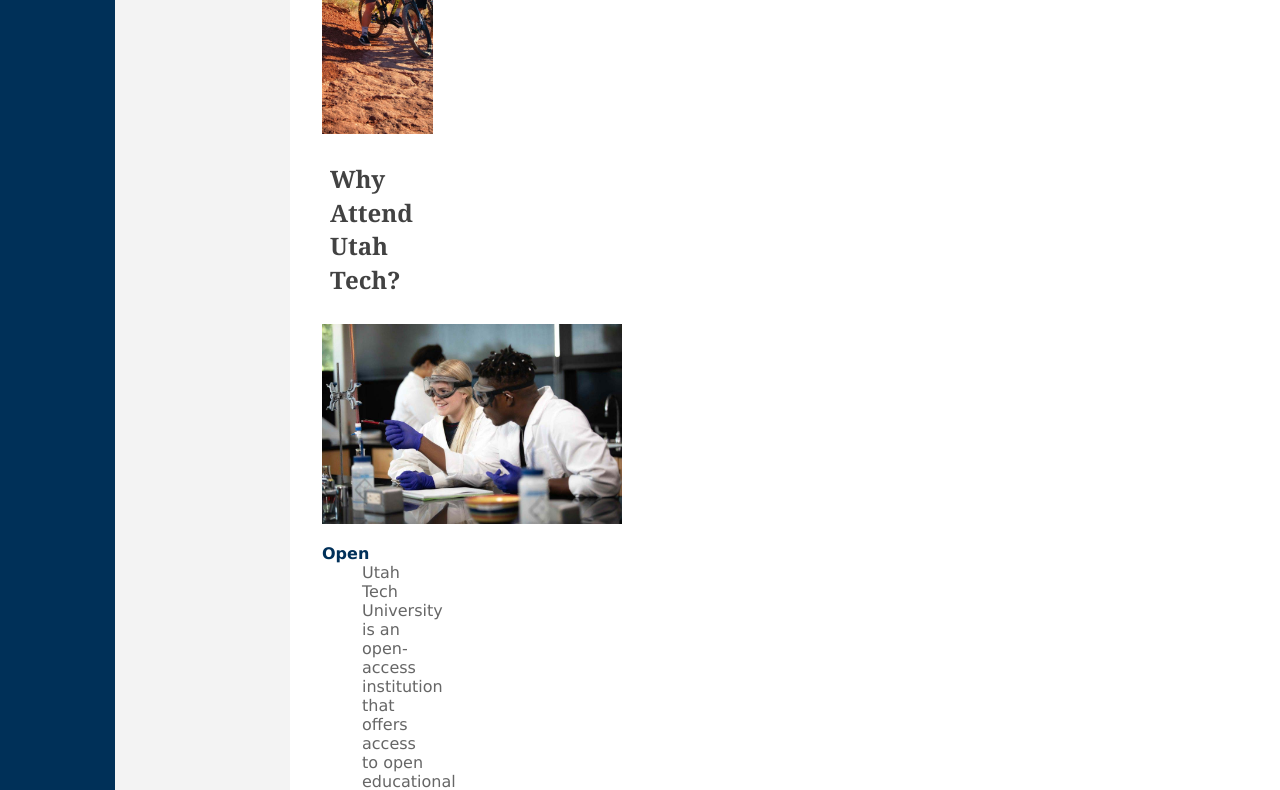
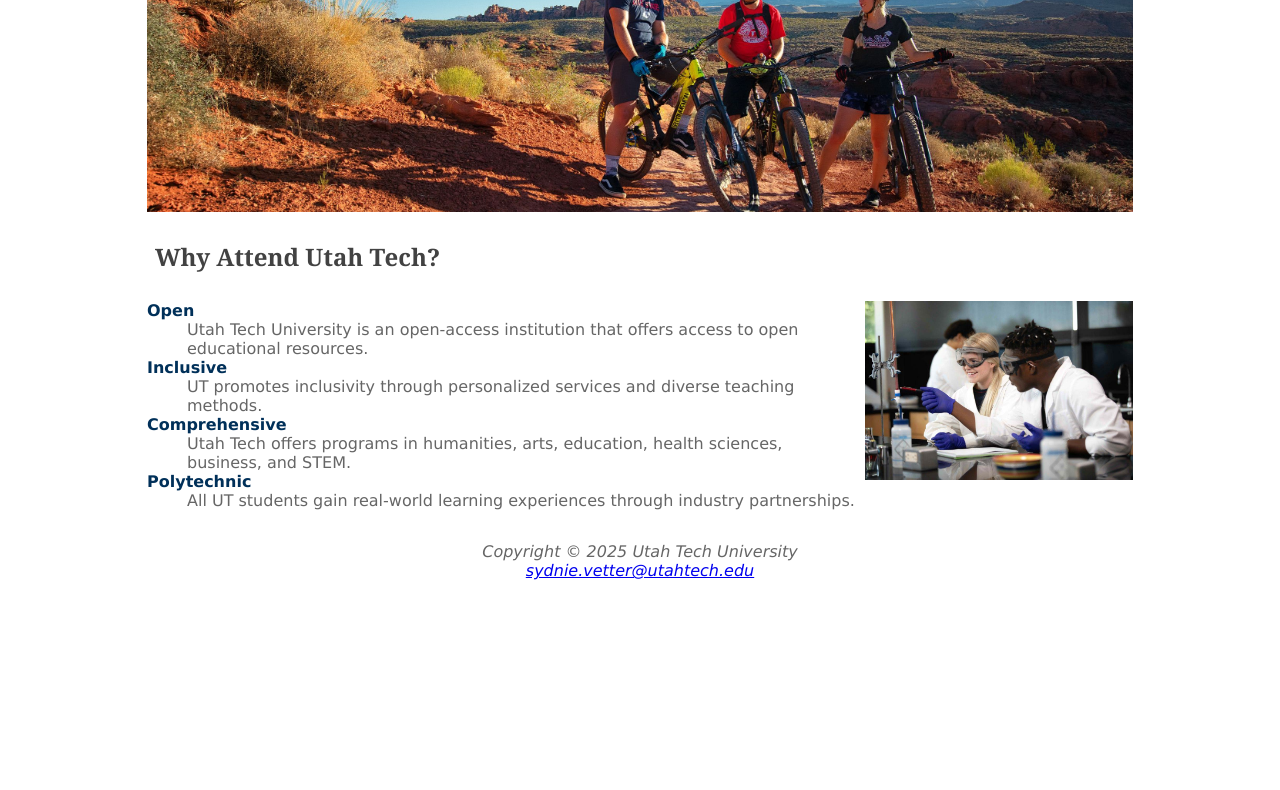
Before and after one commit to RoyKentLover/se1400, a plain HTML site: page utahtech4/students.html in a window 1280 px wide. Shown: the part 166-956 px from the top of the page. After the commit the page ends 800 px from the top, so only its background shows below. Drawn offline with Linux system fonts and the light colour scheme.

Commit message:
szdxfcgvhbjnk

```diff
--- a/utahtech4/style.css
+++ b/utahtech4/style.css
@@ -2,6 +2,9 @@ nav{
     font-weight:bold;
     background-color:#F3F3F3 ;
     padding: 0.5rem 0.5rem 0.5rem 2rem;
+    grid-row: 2 / 3;
+    grid-column: 2 / -2;
+
 }
 nav a {
     text-decoration: none;
@@ -17,6 +20,12 @@ header{
     background-color:#003058;
     color:#FFFFFF;
     font-family:Georgia;
+    grid-row: 1 / 2;
+    grid-column: 2 / -2;
+}
+header a{
+    text-decoration: none;
+    color: #FFFFFF;
 }
 h2{
     line-height: 140%;
@@ -43,6 +52,8 @@ footer{
     font-style: italic;
     text-align: center;
     padding: 1rem;
+    grid-row: 5 / 6;
+    grid-column: 2 / -2;
     }
 h1 {
   background-image: url('utahtechlogo.svg');
@@ -50,7 +61,7 @@ h1 {
   background-repeat: no-repeat;
   padding-left: 1em;
   background-origin: content-box;
-  margin-bottom: 0;
+  margin: 0;
 }
 h3 {
   color: #003058;
@@ -59,6 +70,10 @@ h3 {
 main {
   padding-left: 2rem;
   padding-right: 2rem;
+  grid-row: 4 / 5;
+  grid-column: 2 / -2;
+  background: #ffffff;
+
 }
 
 #homehero {
@@ -67,6 +82,9 @@ main {
   background-size: cover;
   background-repeat: no-repeat;
   background-position: center;
+  grid-row: 3 / 4;
+  grid-column: 2 / -2;
+
 }
 #studenthero {
     height: 300px;
@@ -74,6 +92,9 @@ main {
     background-size: cover;
     background-repeat: no-repeat;
     background-position: center;
+    grid-row: 3 / 4;
+    grid-column: 2 / -2;
+
 }
 
 #facultyhero {
@@ -82,7 +103,14 @@ main {
     background-size: cover;
     background-repeat: no-repeat;
     background-position: center;
+    grid-row: 3 / 4;
+    grid-column: 2 / -2;
+
 }
 * {
   box-sizing: border-box;
 }
+main img {
+    float: right;
+    padding-left: 2rem;
+}
```
